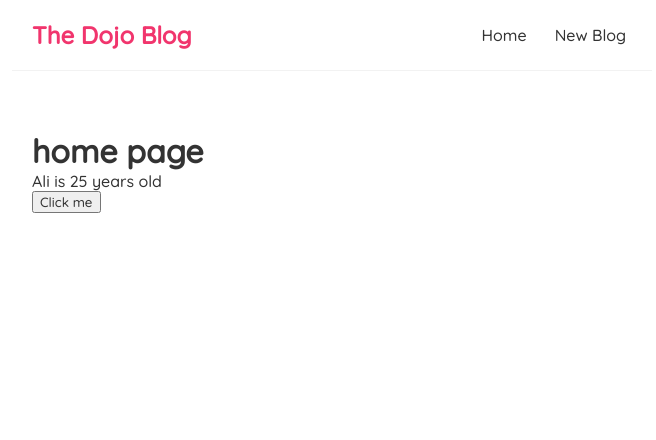
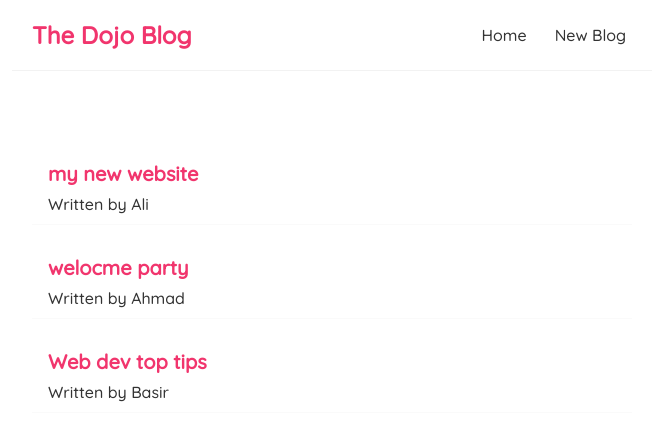
Before and after one commit to Basir-Mohammadi/react-blog, a React (Create React App) app: page / in a window 1280 px wide. Shown: the top 440 px of the page, without its empty margins (308-964 px from the left). Built offline with nearby package versions, Linux system fonts and the light colour scheme.

Commit message:
Use template

```diff
--- a/src/component/Home.js
+++ b/src/component/Home.js
@@ -1,17 +1,19 @@
 import { useState } from "react";
 const Home = () => {
-    const [name, setName] = useState('Ali');
-    const [age, setAge] = useState(25);
-    const handleClick = () => {
-        setName('Ahmad');
-        setAge(21);
-    }
+    const [blogs, setBlog] = useState([
+        { title: "my new website", body: "hey buddy..", author: "Ali", id: 1},
+        { title: "welocme party", body: "hey buddy..", author: "Ahmad", id: 2},
+        { title: "Web dev top tips", body: "hey buddy..", author: "Basir", id: 3}
+    ]);
 
     return (
         <div className="home">
-            <h1>home page </h1>
-            <p>{name} is {age} years old</p>
-            <button type="button" onClick={handleClick}>Click me</button>
+           {blogs.map((blog) => (
+            <div className="blog-preview" key={blog.id}>
+                <h2>{blog.title}</h2>
+                <p>Written by {blog.author}</p>
+            </div>
+            ))}
         </div>
      );
 }
--- a/src/index.css
+++ b/src/index.css
@@ -37,3 +37,21 @@
   margin: 40px auto;
   padding: 20px;
 }
+
+/* blog preview / list */
+.blog-preview {
+  padding: 10px 16px;
+  margin: 20px 0;
+  border-bottom: 1px solid #fafafa;
+}
+
+.blog-preview:hover {
+  box-shadow: 1px 3px 5px rgba(26, 26, 26, 0.1);
+  cursor: pointer;
+}
+
+.blog-preview h2 {
+  font-size: 20px;
+  color: #f1356d;
+  margin-bottom: 8px;
+}
```
